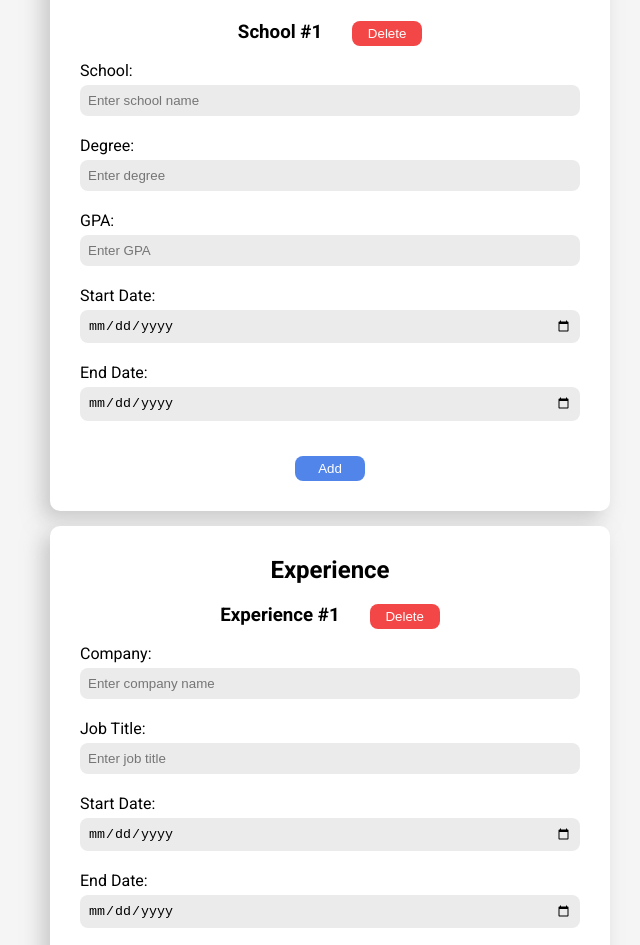
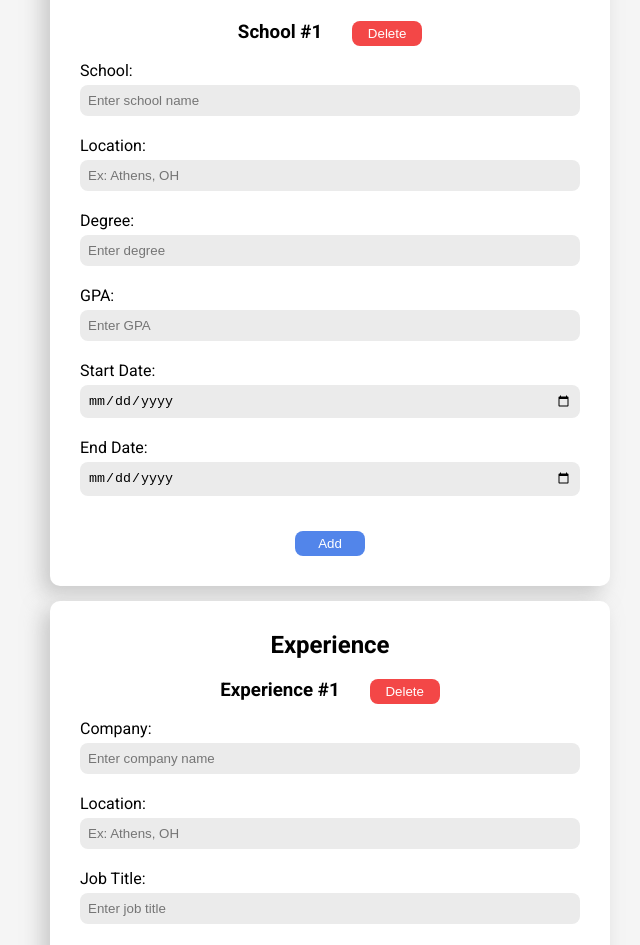
Before and after one commit to nathan8b/ResumeForge, a React app: page / in a window 1280 px wide. Shown: the part 580-1525 px from the top of the page, without its empty margins (310-950 px from the left). Built offline with nearby package versions, Linux system fonts and the light colour scheme; the HTML template or start-up script is replaced by a standard one.

Commit message:
added location inputs for education and experience

```diff
--- a/src/App.jsx
+++ b/src/App.jsx
@@ -7,8 +7,8 @@ import Projects from './components/Projects';
 
 function App() {
   const [personalInfo, setPersonalInfo] = useState({ name: "", email: "", phone: "", linkedin: "", github: ""});
-  const [education, setEducation] = useState([{school: "", degree: "", startDate: "", endDate: "", gpa: ""}]);
-  const [experience, setExperience] = useState([{company: "", position: "", startDate: "", EndDate: "", description: ""}]);
+  const [education, setEducation] = useState([{school: "", location: "", degree: "", startDate: "", endDate: "", gpa: ""}]);
+  const [experience, setExperience] = useState([{company: "", location: "", position: "", startDate: "", EndDate: "", description: ""}]);
   const [projects, setProjects] = useState([{title: "", tools: "", startDate: "", endDate: "", link: "", description: ""}]);
 
   return (
--- a/src/components/Education.jsx
+++ b/src/components/Education.jsx
@@ -6,7 +6,7 @@ function Education({data, setData}) {
     }
 
     const addEducation = () => {
-        setData([...data, {school: "", degree: "", startDate: "", endDate: "", gpa: ""}]);
+        setData([...data, {school: "", location: "", degree: "", startDate: "", endDate: "", gpa: ""}]);
     }
 
     const removeEducation = (index) => {
@@ -31,6 +31,13 @@ function Education({data, setData}) {
                         placeholder="Enter school name"
                         value={entry.school}
                         onChange={(event) => handleChange(index, "school", event.target.value)}
+                    />
+                    <label for="location">Location:</label>
+                    <input
+                        type="text"
+                        placeholder="Ex: Athens, OH"
+                        value={entry.location}
+                        onChange={(event) => handleChange(index, "location", event.target.value)}
                     />
                     <label for="degree">Degree:</label>
                     <input
--- a/src/components/Experience.jsx
+++ b/src/components/Experience.jsx
@@ -6,7 +6,7 @@ function Experience({data, setData}) {
     }
 
     const addExperience = () => {
-        setData([...data, {company: "", position: "", startDate: "", EndDate: "", description: ""}]);
+        setData([...data, {company: "", location: "", position: "", startDate: "", EndDate: "", description: ""}]);
     }
 
     const removeExperience = (index) => {
@@ -31,6 +31,13 @@ function Experience({data, setData}) {
                         placeholder="Enter company name"
                         value={entry.company}
                         onChange={(event) => handleChange(index, "company", event.target.value)}
+                    />
+                    <label for="location">Location:</label>
+                    <input
+                        type="text"
+                        placeholder="Ex: Athens, OH"
+                        value={entry.location}
+                        onChange={(event) => handleChange(index, "location", event.target.value)}
                     />
                     <label for="position">Job Title:</label>
                     <input
```
